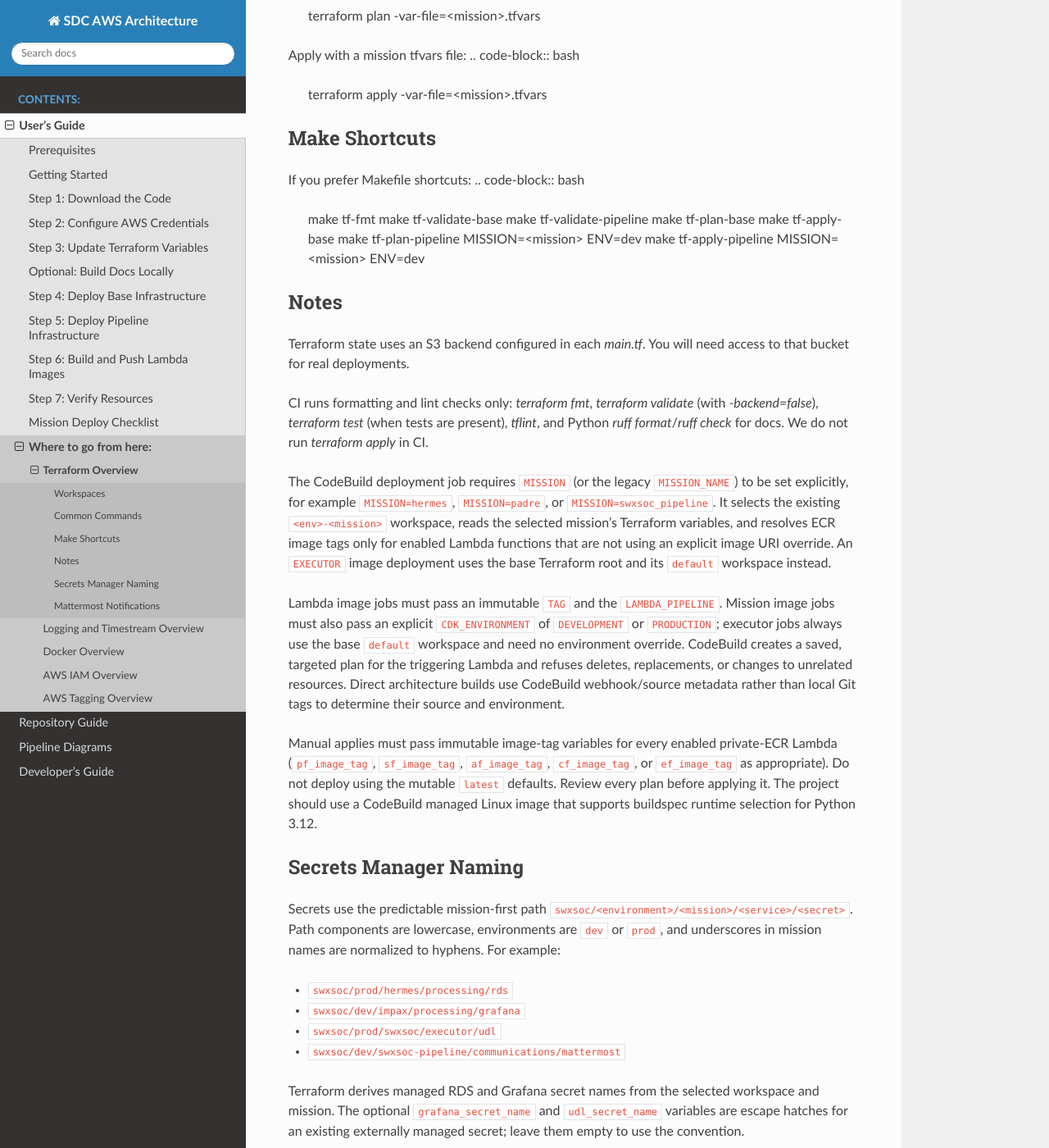
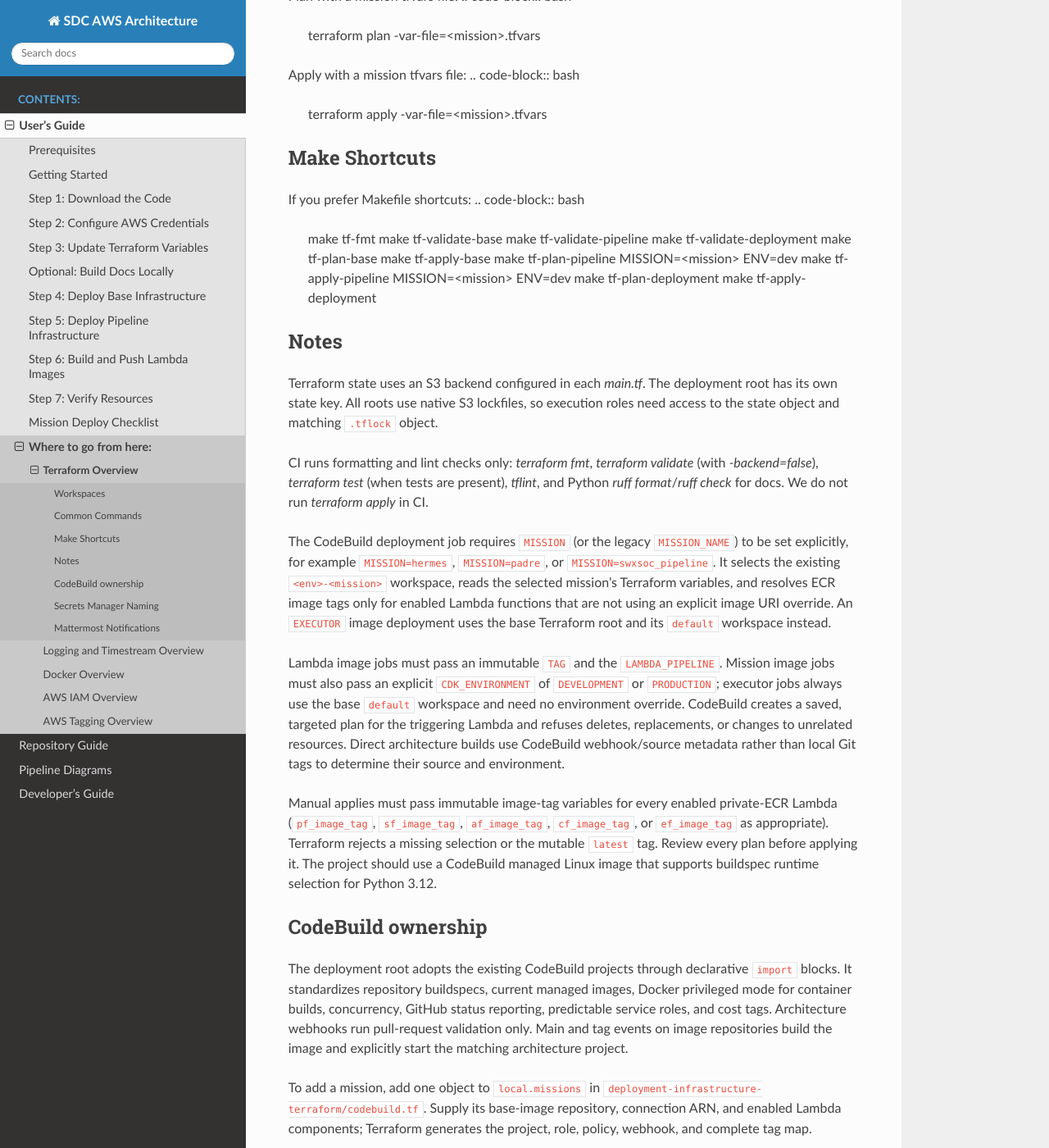
Before and after one commit to swxsoc/sdc_aws_architecture, a Sphinx documentation site: the page built from docs/user-guide/terraform-overview.rst, in a window 1280 px wide and 1400 px high, scrolled down 937 px. Shown: the whole window at 82% size. Built offline with Sphinx 7.4.7 and the Read the Docs theme 3.1.0, drawn with Linux system fonts in a browser that asks for light colours; some of the changed text lies outside the part shown.

Commit message:
Manage the CodeBuild deployment fleet

```diff
--- a/docs/repo-guide.rst
+++ b/docs/repo-guide.rst
@@ -12,12 +12,15 @@ SDC AWS Pipeline Architecture
 -----------------------------
 This repository deploys all cloud resources required for the SDC AWS Pipeline using Terraform.
 
-There are two Terraform entry points:
+There are three Terraform entry points:
 
 * **Base infrastructure** (`base-infrastructure-terraform/`): shared resources used across missions.
 * **Pipeline infrastructure** (`pipeline-infrastructure-terraform/`): mission-specific resources (S3 buckets, ECR repos, Timestream, RDS, Lambdas, SNS/SQS, IAM, etc.).
+* **Deployment infrastructure** (`deployment-infrastructure-terraform/`): shared CodeBuild projects, service roles, policies, webhooks, and imports for the legacy manually managed fleet.
 
 Each mission is configured using a tfvars file (for example, `padre.tfvars`, `hermes.tfvars`) and a workspace per environment (for example, `dev-<mission>` and `prod-<mission>`).
+One matching entry in ``deployment-infrastructure-terraform/codebuild.tf``
+generates the mission's base-image, architecture, and enabled Lambda projects.
 
 Link to the `GitHub repository for Pipeline <https://github.com/swxsoc/sdc_aws_architecture>`_.
 
--- a/docs/user-guide/terraform-overview.rst
+++ b/docs/user-guide/terraform-overview.rst
@@ -2,10 +2,11 @@
 
 Terraform Overview
 ==================
-Terraform is used to define and provision all infrastructure in this repository. There are two main stacks:
+Terraform is used to define and provision all infrastructure in this repository. There are three main stacks:
 
 * **Base infrastructure** in `base-infrastructure-terraform/`
 * **Pipeline infrastructure** in `pipeline-infrastructure-terraform/`
+* **Deployment infrastructure** in `deployment-infrastructure-terraform/`
 
 Workspaces
 ----------
@@ -53,14 +54,19 @@ If you prefer Makefile shortcuts:
     make tf-fmt
     make tf-validate-base
     make tf-validate-pipeline
+    make tf-validate-deployment
     make tf-plan-base
     make tf-apply-base
     make tf-plan-pipeline MISSION=<mission> ENV=dev
     make tf-apply-pipeline MISSION=<mission> ENV=dev
+    make tf-plan-deployment
+    make tf-apply-deployment
 
 Notes
 -----
-Terraform state uses an S3 backend configured in each `main.tf`. You will need access to that bucket for real deployments.
+Terraform state uses an S3 backend configured in each `main.tf`. The deployment
+root has its own state key. All roots use native S3 lockfiles, so execution
+roles need access to the state object and matching ``.tflock`` object.
 
 CI runs formatting and lint checks only: `terraform fmt`, `terraform validate` (with `-backend=false`), `terraform test` (when tests are present), `tflint`, and Python `ruff format`/`ruff check` for docs. We do not run `terraform apply` in CI.
 
@@ -83,10 +89,25 @@ their source and environment.
 
 Manual applies must pass immutable image-tag variables for every enabled
 private-ECR Lambda (``pf_image_tag``, ``sf_image_tag``, ``af_image_tag``,
-``cf_image_tag``, or ``ef_image_tag`` as appropriate). Do not deploy using the
-mutable ``latest`` defaults. Review every plan before applying it. The project
+``cf_image_tag``, or ``ef_image_tag`` as appropriate). Terraform rejects a
+missing selection or the mutable ``latest`` tag. Review every plan before applying it. The project
 should use a CodeBuild managed Linux image that supports buildspec runtime
 selection for Python 3.12.
+
+CodeBuild ownership
+-------------------
+
+The deployment root adopts the existing CodeBuild projects through declarative
+``import`` blocks. It standardizes repository buildspecs, current managed
+images, Docker privileged mode for container builds, concurrency, GitHub status
+reporting, predictable service roles, and cost tags. Architecture webhooks run
+pull-request validation only. Main and tag events on image repositories build
+the image and explicitly start the matching architecture project.
+
+To add a mission, add one object to ``local.missions`` in
+``deployment-infrastructure-terraform/codebuild.tf``. Supply its base-image
+repository, connection ARN, and enabled Lambda components; Terraform generates
+the project, role, policy, webhook, and complete tag map.
 
 Secrets Manager Naming
 ----------------------
```
Also changed, not shown: README.md (+41 -10 lines), docs/pipeline-diagrams.rst (+6 -1 lines), docs/user-guide/aws-tag-overview.rst (+6 -2 lines), deployment-infrastructure-terraform/README.md (added), 11 other files.
